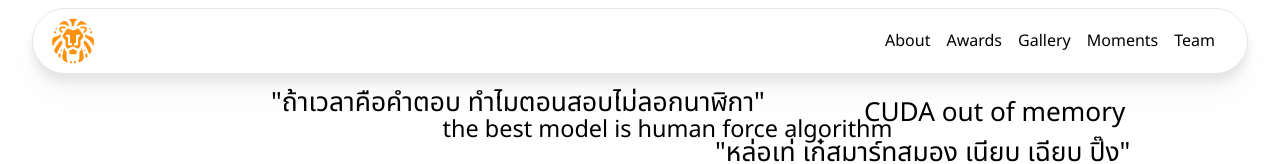
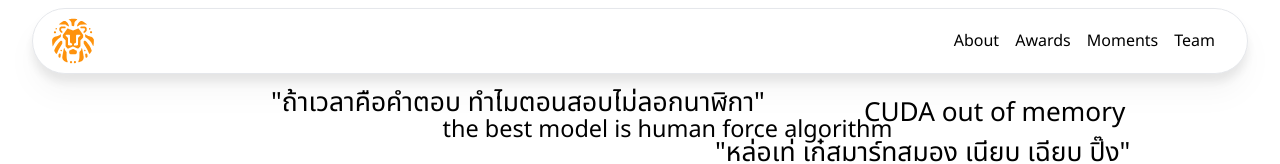
Before and after one commit to Kentakoong/Machima-SS4-Website, a Next.js app: page / in a window 1280 px wide. Shown: the top 164 px of the page. Built offline with nearby package versions, Linux system fonts and the light colour scheme.

Commit message:
remove gallery

```diff
--- a/src/app/gallery/page.tsx
+++ /dev/null
@@ -1,14 +0,0 @@
-export default function Gallery() {
-  return (
-    <main>
-      <section className="mx-auto mt-16 flex max-w-xl flex-col items-center justify-center text-center">
-        <h1 className="text-4xl font-semibold">Gallery</h1>
-        <p className="mt-4 leading-5">
-          Lorem ipsum dolor sit amet consectetur adipisicing elit. Quisquam
-          voluptatem, quia, doloremque quidem, aperiam iusto quibusdam
-          exercitationem quos aspernatur quod.
-        </p>
-      </section>
-    </main>
-  );
-}
--- a/src/layouts/Navbar/Navbar.tsx
+++ b/src/layouts/Navbar/Navbar.tsx
@@ -75,10 +75,6 @@ const navList = [
     href: "/awards",
   },
   {
-    title: "Gallery",
-    href: "/gallery",
-  },
-  {
     title: "Moments",
     href: "/moments",
   },
```
